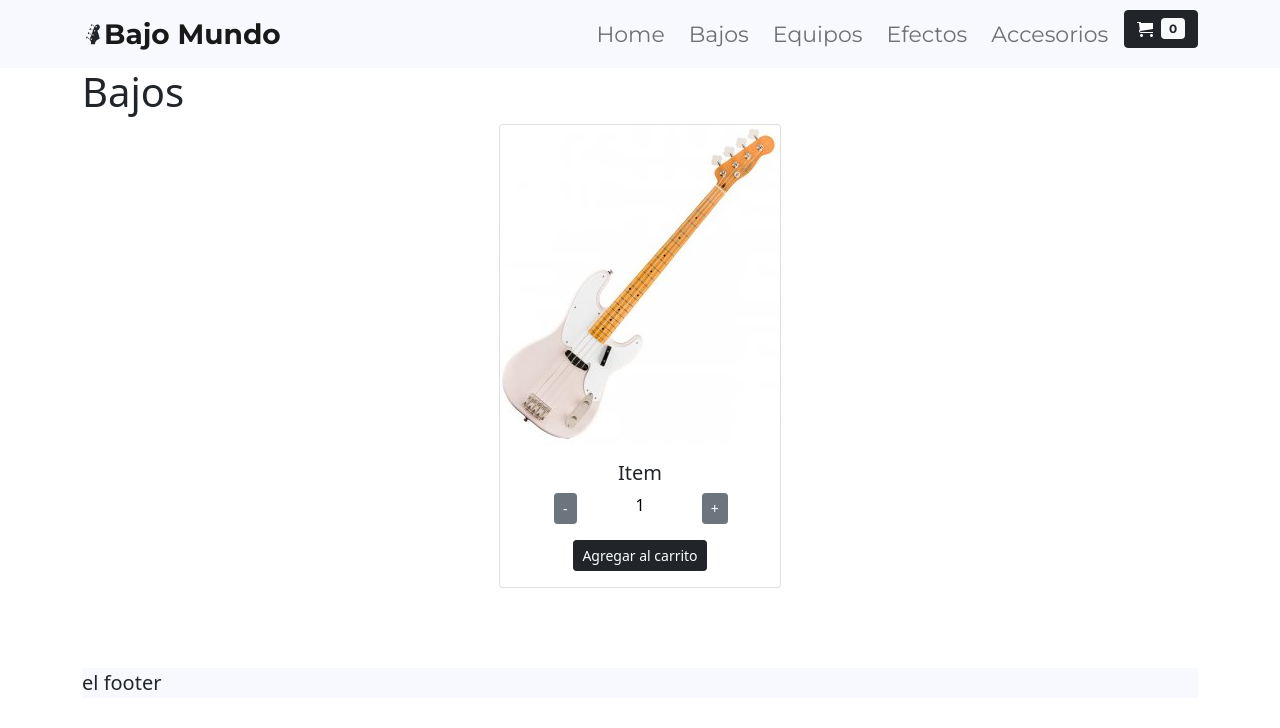
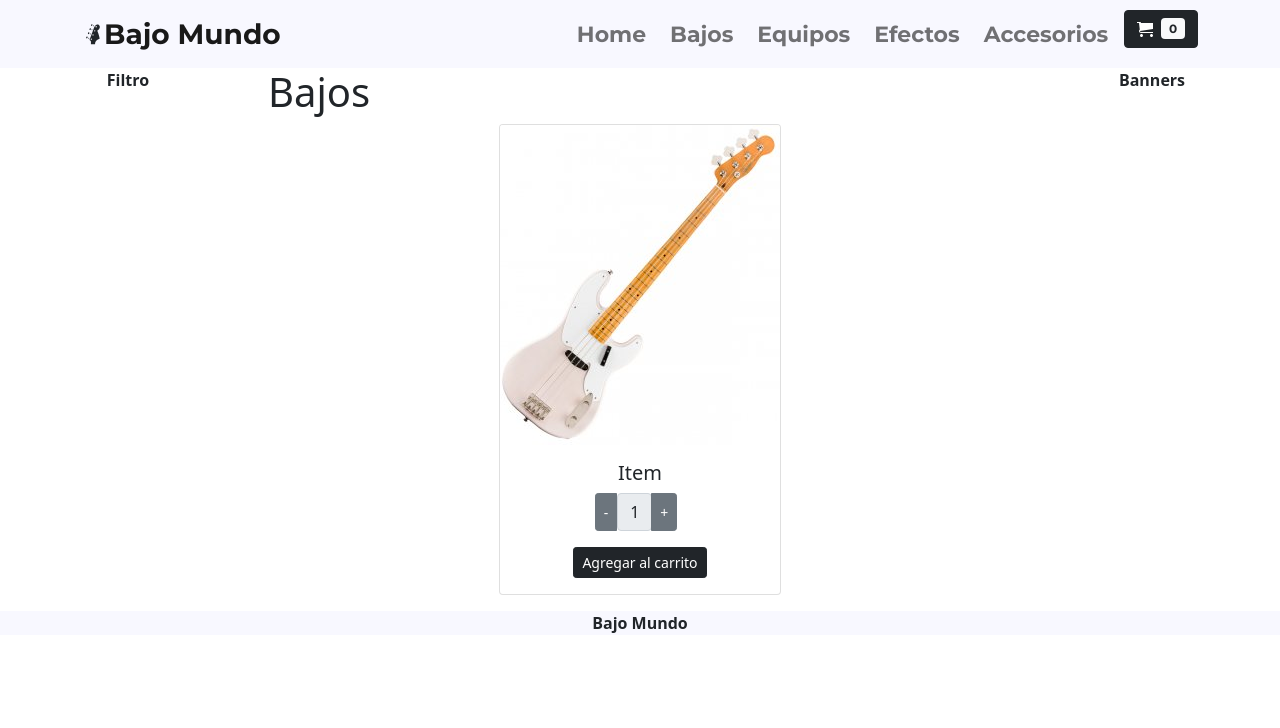
Before and after one commit to PlantaH/eCommerceReactJS, a React (Create React App) app: page / in a window 1280 px wide. Shown: the top 728 px of the page. Built offline with nearby package versions, Linux system fonts and the light colour scheme.

Commit message:
Desafio Clase 5

```diff
--- a/src/App.css
+++ b/src/App.css
@@ -4,42 +4,49 @@ body {
   font-size: 100px;
 }
 
-/*.App {
+
+.wrapper {
+  display: flex;
+  flex-flow: row wrap;
+  font-weight: bold;
   text-align: center;
 }
 
-.App-logo {
-  height: 40vmin;
-  pointer-events: none;
+.wrapper > * {
+  padding: 0;
+  flex: 1 100%;
 }
 
-@media (prefers-reduced-motion: no-preference) {
-  .App-logo {
-    animation: App-logo-spin infinite 20s linear;
-  }
+.header {
+  background: ghostwhite;
 }
 
-.App-header {
-  background-color: #282c34;
-  min-height: 100vh;
-  display: flex;
-  flex-direction: column;
-  align-items: center;
-  justify-content: center;
-  font-size: calc(10px + 2vmin);
-  color: white;
+.footer {
+  background: ghostwhite;
+  margin-top: 1rem;
 }
 
-.App-link {
-  color: #61dafb;
+.main {
+  text-align: left;
+  background: white;
 }
 
-@keyframes App-logo-spin {
-  from {
-    transform: rotate(0deg);
-  }
-  to {
-    transform: rotate(360deg);
-  }
+.aside-1 {
+  background: white;
 }
-*/
+
+.aside-2 {
+  background: white;
+}
+
+@media all and (min-width: 600px) {
+  .aside { flex: 1 0 0; }
+}
+
+@media all and (min-width: 800px) {
+  .main    { flex: 3 0px; }
+  .aside-1 { order: 1; }
+  .main    { order: 2; }
+  .aside-2 { order: 3; }
+  .footer  { order: 4; }
+}
--- a/src/App.js
+++ b/src/App.js
@@ -9,14 +9,23 @@ function App() {
 
 
   return (
-    <div>
-      <NavBar />
-      <ItemListContainer nombre="Bajos"/>
-
-      {
-      /*<Parametros nombre={nombre} edad={12} mayorDeEdad={false} /> */
-      }
-      <Footer/>
+    <div class="wrapper">
+      <header class="header"> <NavBar /></header>
+      <article class="main">
+        <ItemListContainer nombre="Bajos"/>
+        {
+        /*<Parametros nombre={nombre} edad={12} mayorDeEdad={false} /> */
+        }
+      </article>
+      <aside class="aside aside-1">
+        Filtro
+      </aside>
+      <aside class="aside aside-2">
+        Banners
+      </aside>
+      <footer class="footer">
+        <Footer/>
+      </footer>
     </div>
   );
 }
--- a/src/components/Footer/Footer.css
+++ b/src/components/Footer/Footer.css
@@ -1,6 +1,5 @@
 .pie{
     background-color: ghostwhite;
-    width: 100%;
-    margin-top: 5rem;
-    font-size: 20px !important;
+
+
 }
--- a/src/components/Footer/Footer.jsx
+++ b/src/components/Footer/Footer.jsx
@@ -7,7 +7,7 @@ const Footer = () => {
     return (
         <Container>
         <footer className="pie">
-            <div>el footer</div>
+            <div>Bajo Mundo</div>
         </footer>
         </Container>
     )
--- a/src/components/ItemCount/ItemCount.jsx
+++ b/src/components/ItemCount/ItemCount.jsx
@@ -1,5 +1,5 @@
 import React , { useState, useEffect } from 'react'
-import {  Container , Row, Col, Button, Card} from "react-bootstrap";
+import {  Container , Row, Col, Button, Card, ButtonGroup, InputGroup} from "react-bootstrap";
 import './ItemCount.css';
 
 
@@ -29,22 +29,22 @@ const ItemCount = ({stock,initial, onAdd}) => {
                         <Card.Body>
                             <Card.Title>Item</Card.Title>
                             <Card.Text>
-                                <Container fluid>
-                                    <Row className="justify-content-md-center">
-                                        <Col>
-                                            <Button variant="secondary" size="sm" onClick={() => AddItem(-1)} disabled={disabledRes}>-</Button >
-                                        </Col>
-                                        <Col className="colItemsSeleccionados">
-                                            {stockInicial}
-                                        </Col>
-                                        <Col  >
-                                            <Button variant="secondary" size="sm" onClick={() => AddItem(1)} disabled={disabledAdd}>+</Button >
+                                <Container fluid >
+                                    <Row>
+                                        <Col >
+                                            <ButtonGroup aria-label="Basic example">
+                                                <Button  variant="secondary" size="sm" onClick={() => AddItem(-1)} disabled={disabledRes}>-</Button >
+                                                <InputGroup>
+                                                    <InputGroup.Text id="btnGroupAddon">{stockInicial}</InputGroup.Text>
+                                                </InputGroup>
+                                                <Button  className="me-2" variant="secondary" size="sm" onClick={() => AddItem(1)} disabled={disabledAdd}>+</Button >
+                                            </ButtonGroup>
                                         </Col>
                                     </Row>
                                 </Container>
                             </Card.Text>
                             <Container fluid>
-                                <Row className="justify-content-md-center">
+                                <Row>
                                     <Col >
                                         <Button variant="dark" size="sm" onClick={onAdd}>Agregar al carrito</Button>
                                     </Col>
```
Also changed, not shown: src/components/ItemCount/ItemCount.css (line endings or trailing spaces).
